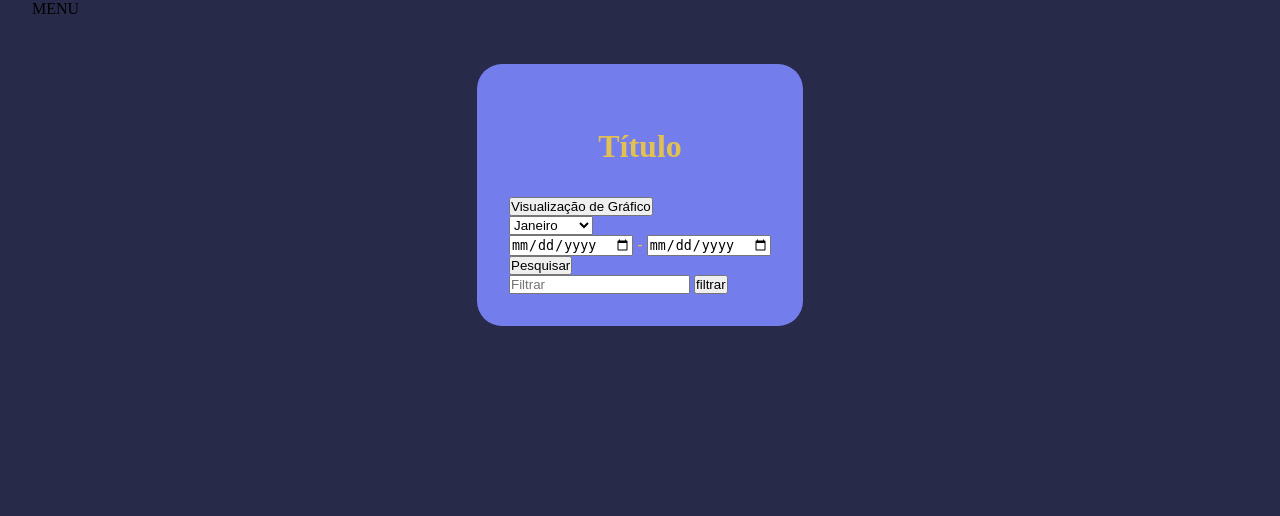
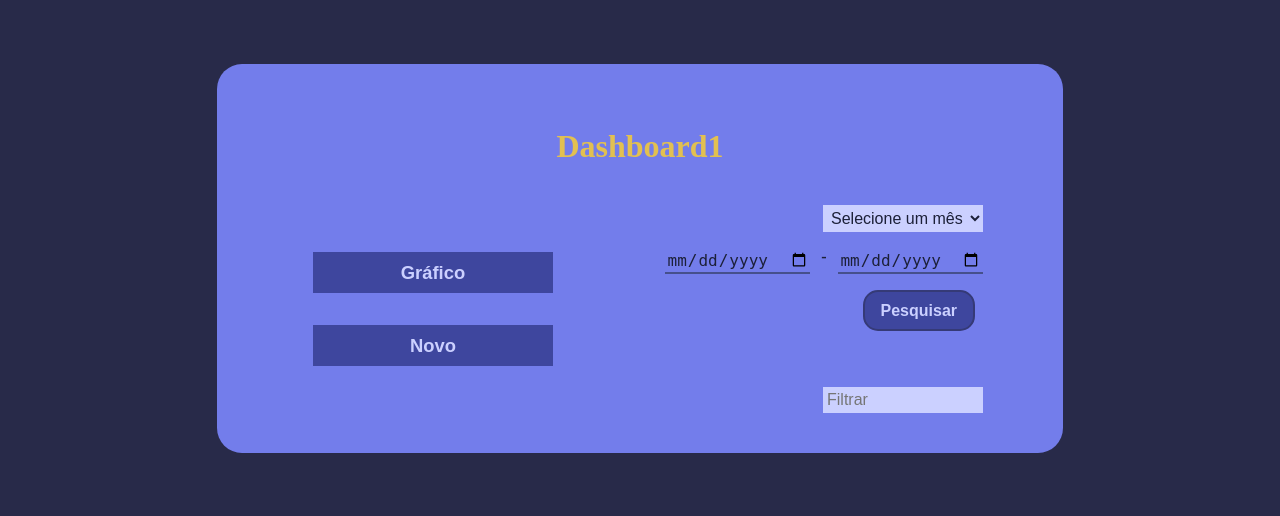
Before and after one commit to William-Vinicius/goldenDashboard, a PHP site: page /Pages/Dashboard1.html in a window 1280 px wide. Shown: the top 516 px of the page. Run offline with PHP 8.4, Linux system fonts and the light colour scheme; some libraries are stand-ins or nearby versions.

Commit message:
Front do Data-Boards e aplicação das cores

```diff
--- a/Menu.html
+++ b/Menu.html
@@ -1,4 +1,7 @@
+
     <!-- Como eu uso esse menu em outras páginass pohaaaaaaaaaa -->
+    <script src="https://unpkg.com/@phosphor-icons/web"></script>
+
     <div class="menu-dad">
         <input type="checkbox" name="" id="menu-check">
         <label for="menu-check" id="menu-draw">
--- a/Pages/Dashboard1.html
+++ b/Pages/Dashboard1.html
@@ -5,14 +5,18 @@
     <meta http-equiv="X-UA-Compatible" content="IE=edge">
     <meta name="viewport" content="width=device-width, initial-scale=1.0">
     <link rel="stylesheet" href="../src/css/styles.css">
-    <link href="../index.html" rel="import" />
-    <title>Document</title>
+    <script src="https://unpkg.com/@phosphor-icons/web"></script>
+    <title>Dashboard1</title>
 </head>
 <body>
         <!-- Como eu uso esse menu em outras páginass pohaaaaaaaaaa -->
         <div class="menu-dad">
             <input type="checkbox" name="" id="menu-check">
-            <label for="menu-check" id="menu-draw">MENU</label>
+            <div class="menu-margin">
+                <label for="menu-check" id="menu-draw">
+                    <i class="ph-bold ph-list" style="color:#cbd0ff; font-size: 2.5rem;"></i>
+                </label>
+            </div>
 
             <div class="menu-bar">
                 <ul>
@@ -27,22 +31,27 @@
 
     <div class="dad">
         <div class="container">
+
             <header>
-                <h1>Título</h1>
+                <h1>Dashboard1</h1>
             </header>
 
-            <div class="info-search">
+            <div class="flex1-box rows">
 
-                <div class="content-box">
-
-                    <input type="button" class="content-button" value="Visualização de Gráfico">
-
-                    <!-- Boatão de adicionar novo -->
+                <div class="content-box flex1-box columns">
+                    <ul>
+                        <a href="#VisãoGrafico">
+                            <li class="switch-button bt-color">Gráfico</li>
+                        </a>
+                        <li class="switch-button bt-color" onclick="addUser(Dashboad1)">Novo</li>
+                    </ul>
 
                 </div>
 
-                <div class="content-box">
-                    <select id="months" name="months">
+                <div class="content-box columns flex2-box">
+
+                    <select id="months" name="months" class="txInput space-up">
+                        <option>Selecione um mês</option>
                         <option onclick= "setmonth('jan')">Janeiro</option>
                         <option onclick= "setmonth('feb')">Fevereiro</option>
                         <option onclick= "setmonth('mar')">Março</option>
@@ -56,26 +65,31 @@
                         <option onclick= "setmonth('nov')">Novembro</option>
                         <option onclick= "setmonth('dec')">Dezembro</option>
                     </select>
+                    <div>
 
                         <form action="../src/php/database.php" method="get">
 
-                        <div class="dates">
-                            <input type="date" name="" id="">
-                            <spam class="between">-</spam>
-                            <input type="date" name="" id="">
+                            <div class="rows">
+                                <input type="date" name="dt-search-beginning" class="dt-input">
+                                <spam class="lil-margin"> - </spam>
+                                <input type="date" name="dt-search-end" class="dt-input">
+                            </div>
                     </div>
 
-                        <input type="submit" value="Pesquisar">
+                    <input type="submit" value="Pesquisar" class="bt-color src-button">
+
                     </form>
+                    <div class="rows space-down">
                         <form action="FILTRAR POR PALAVRAS AQUI" method="get">
-                        <input type="search" name="txFilter" id="txFilter" class="filter" placeholder="Filtrar">
+                            <input type="search" name="txFilter" id="txFilter" class="txInput" maxlength="16" placeholder="Filtrar">
                             <label for="btFilter">
 
-                            <!-- Ícone de pesquisa -->
+                                <i class="ph-bold ph-magnifying-glass" style="color:#282a49; font-size: 1.3rem; cursor: pointer;"></i>
 
                             </label>
                             <input type="submit" value="filtrar" id="btFilter">
                         </form>
+                    </div>
 
                 </div>
             </div>
--- a/Pages/Dashboard2.html
+++ b/Pages/Dashboard2.html
@@ -24,6 +24,5 @@
             </div>
         </div>
         <!-- Final do menu -->
-
 </body>
 </html>
--- a/src/css/styles.css
+++ b/src/css/styles.css
@@ -1,27 +1,46 @@
 /* Principal */
+
+/* Prefixed by https://autoprefixer.github.io*/
 
 *{
     margin:0;
     padding:0;
     text-decoration: none;
 }
-body{
+html, body{
     background-color: #282a49
 }
 header{
     margin: 2rem;
+    flex: .5;
 }
 .dad{
+    display: -webkit-box;
+    display: -ms-flexbox;
     display: flex;
+    -webkit-box-orient: horizontal;
+    -webkit-box-direction: normal;
+        -ms-flex-direction: row;
             flex-direction: row;
+    -webkit-box-pack: center;
+        -ms-flex-pack: center;
             justify-content: center;
+    -webkit-box-align: center;
+        -ms-flex-align: center;
             align-items: center;
     padding: 2rem;
 }
 .container{
     background-color: #737DEB;
+    display: -webkit-box;
+    display: -ms-flexbox;
     display: flex;
+    -webkit-box-orient: vertical;
+    -webkit-box-direction: normal;
+        -ms-flex-direction: column;
             flex-direction: column;
+    -webkit-box-align: center;
+        -ms-flex-align: center;
             align-items: center;
     border-radius: 25px;
     padding: 2rem;
@@ -34,30 +53,131 @@ ul{
 a{
     text-decoration: none;
 }
-li.redirect{
+.redirect{
     width: 20rem;
     font: bold 1.5rem Arial, sans-serif;
-    background-color:#3E469E;
     padding: 3rem 1.5rem;
     margin: 2rem;
     border-radius: 15px;
     text-align: center;
     color: #0f1435;
+    -webkit-box-shadow: 10px 10px 15px 0px #00000040;
             box-shadow: 10px 10px 15px 0px #00000040;
 }
-li.redirect:hover{
+.bt-color{
+    background-color:#3E469E;
+    color:#cbd0ff;
+}
+.bt-color:hover{
     background-color: #4b52a1
 }
-li.redirect:active{
+.bt-color:active{
     background: #666dc5;
-    box-shadow: 0px 0px 0px 0px
+    -webkit-box-shadow: 0 0;
+            box-shadow: 0 0;
 }
 
 
 /* Data boards */
 
+.info-search{
+    display: flex;
+    flex-direction: row;
+    flex: 1;
+}
 
+.rows{
+    display: flex;
+    flex-direction: row;
+}
 
+.columns{
+    display: flex;
+    flex-direction: column;
+}
+
+.content-box{
+    justify-content: space-around;
+    align-items: end;
+    flex: 1;
+    margin: 0 3rem;
+    font-size: 1rem;
+}
+
+.flex2-box{
+    flex: 2;
+}
+.flex1-box{
+    flex: 2;
+}
+
+.switch-button{
+    font: bold 1.15rem Arial, sans-serif;
+    width: 13rem;
+    padding: .6rem 1rem;
+    margin: 2rem 1rem;
+    /* border-radius: 15px; */
+    text-align: center;
+    cursor: pointer;
+}
+
+.src-button{
+    font: bold 1rem Arial, sans-serif;
+    /* width: 13rem; */
+    padding: .6rem 1rem;
+    margin: 1rem .5rem;
+    justify-self: center;
+    border-radius: 15px;
+    text-align: center;
+    cursor: pointer;
+    border: 2px solid #353a77;
+}
+
+input{
+    font-size: 1rem;
+    padding: .1rem;
+}
+
+.txInput{
+    padding: .25rem;
+    font-size: 1rem;
+    margin: .5rem 0rem;
+    border-radius: 0;
+    border:0;
+    background-color: #cbd0ff;
+    color: #1c2038;
+    width: 10rem;
+}
+
+.dt-input{
+    border-right-width:0;
+    border-top-width:0;
+    border-left-width:0;
+    background-color: #737DEB;
+
+    border-bottom-width:2px;
+    border-color: #1c2038;
+    color: #1c2038;
+}
+
+.lil-margin{
+    margin: 0 .7rem;
+    text-align: center;
+    color: #1c2038;
+    font-weight: bold;
+}
+
+#btFilter
+{
+    display: none;
+}
+
+.space-up{
+    margin-bottom: 1rem;
+}
+.space-down{
+    margin-top: 2rem;
+}
 
 /* Menu retratil */
 
@@ -67,8 +187,9 @@ position: absolute;
 
 #menu-draw{
     cursor: pointer;
-    padding: 1rem 0rem 0rem 2rem
-
+}
+.menu-margin{
+    margin: 1rem 0rem 0rem 1rem;
 }
 
 #menu-check{
@@ -102,7 +223,7 @@ li:hover{
 }
 
 li:active{
-    background-color: #DDDDDD66;
+    background-color: #99999966;
 }
 
 #menu-check:checked ~ .menu-bar{
```
Also changed, not shown: index.html (+4 -3 lines). Lines whose indentation alone changed are shown as unchanged.
